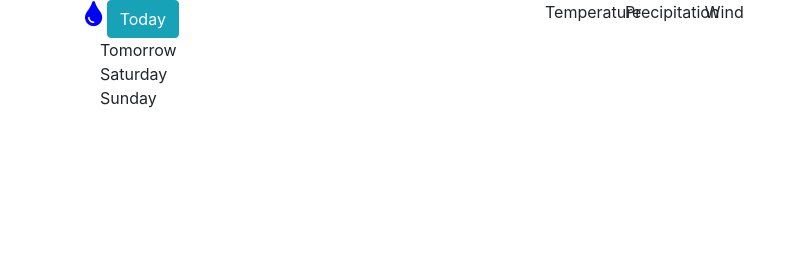
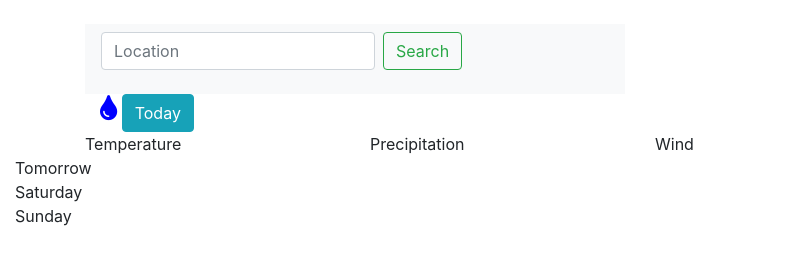
Before and after one commit to sarimk/OOO, a plain HTML site: page index.html in a window 1280 px wide. Shown: the whole page, without its empty margins (0-791 px from the left). Drawn offline with nearby package versions, Linux system fonts and the light colour scheme.

Commit message:
Added navbar

```diff
--- a/index.html
+++ b/index.html
@@ -13,8 +13,18 @@
 
     </head>
     <body>
+        <br>
         <div class="container">
             <div class="row">
+                <div class= "col-md-6">
+                    <nav class="navbar navbar-light bg-light">
+                        <form class="form-inline">
+                            <input class="form-control mr-sm-2" type="search" placeholder="Location" aria-label="Search">
+                            <button class="btn btn-outline-success my-2 my-sm-0" type="submit">Search</button>
+                        </form>
+                    </nav>
+                </div>
+            </div>
                 <div class="col-md-5">
                         <i class="fas fa-tint rain"></i>
                         <button type="button" class="btn btn-info">Today</button>
--- a/js/app.js
+++ b/js/app.js
@@ -1,10 +1,9 @@
 function isWindy(speed) {
     if (speed > 5) {
-        alert('It is windy');
+        return true;
     } else {
-        alert('It is not windy');
+        return false;
     }
 }
 
-isWindy(10);
-isWindy(4);
+isWindy('>=5');
```
